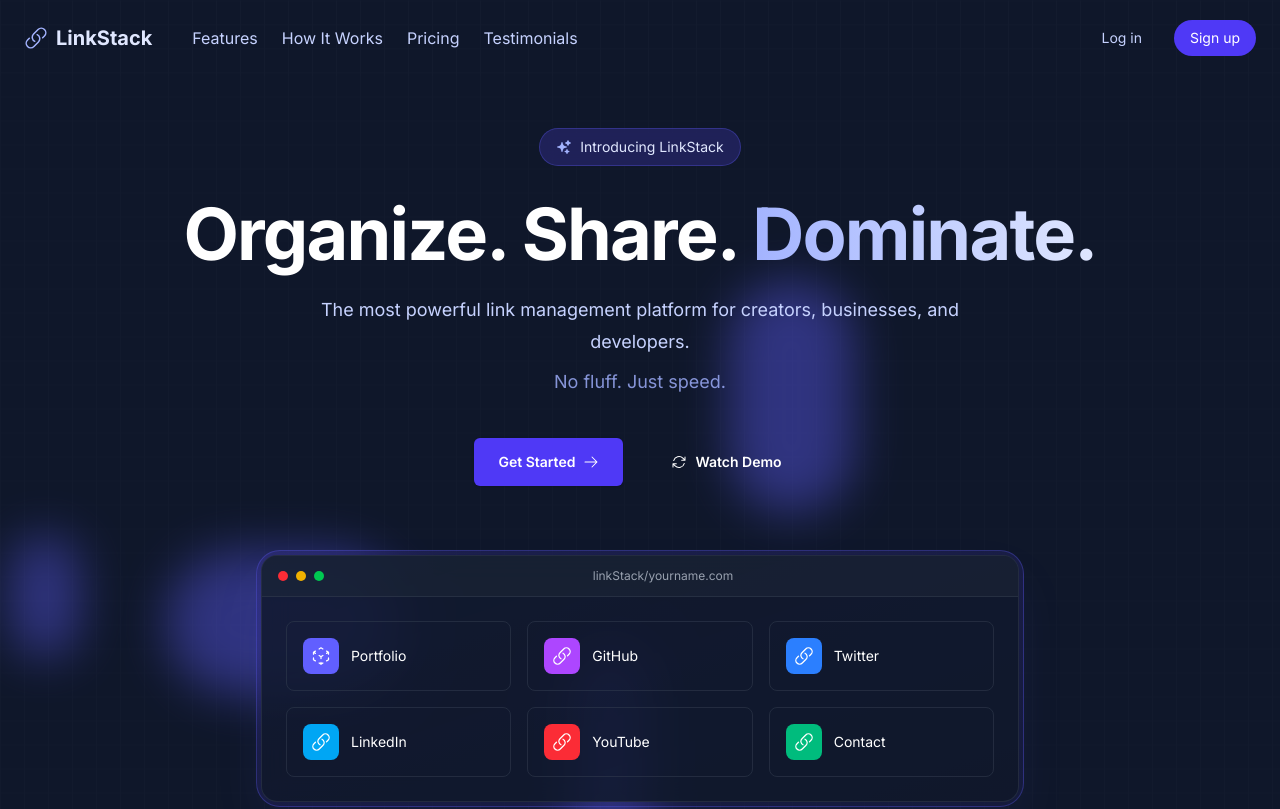
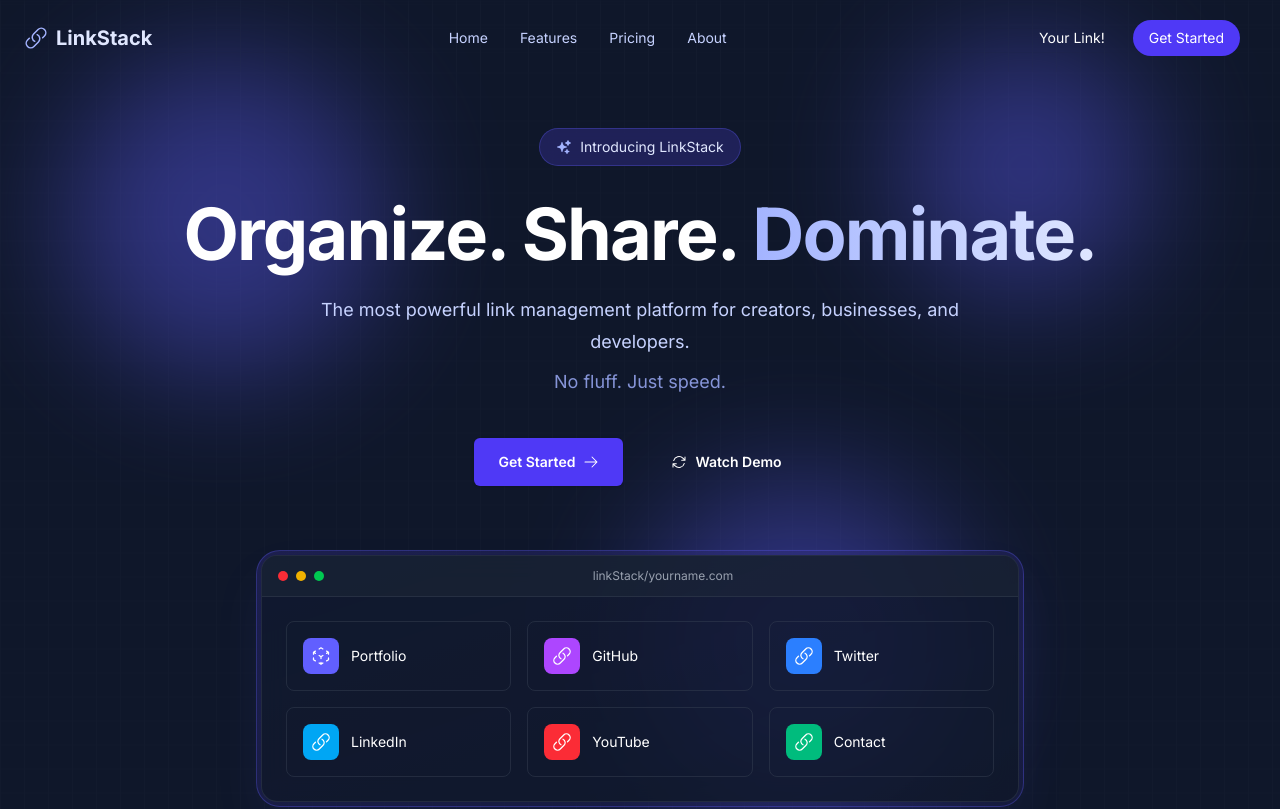
Before and after one commit to aakash-gupta02/LinkStack, a React (Vite) app in the folder frontend-client/: page / in a window 1280 px wide. Shown: the top 809 px of the page. Built offline with nearby package versions, Linux system fonts and the light colour scheme.

Commit message:
landing page fix done

```diff
--- a/frontend-client/src/components/Hero2.jsx
+++ b/frontend-client/src/components/Hero2.jsx
@@ -6,33 +6,14 @@ import {
   SparklesIcon,
 } from "@heroicons/react/24/solid";
 import { useNavigate } from "react-router-dom";
-import React from "react";
+import Background from "./laningPageCompo/Background";
 
 export default function Hero() {
   const navigate = useNavigate();
   return (
     <div className="relative bg-[#0F172A] overflow-hidden isolate">
       {/* **Cosmic Background** */}
-      <div className="absolute inset-0 -z-10 overflow-hidden">
-        <div className="absolute top-1/2 left-1/2 -translate-x-1/2 -translate-y-1/2 w-full h-full">
-          {/* Grid Mesh */}
-          <div className="absolute inset-0 bg-[linear-gradient(to_right,#1E293B_1px,transparent_1px),linear-gradient(to_bottom,#1E293B_1px,transparent_1px)] bg-[size:24px_24px] opacity-20" />
-
-          {/* Floating Orbs */}
-          {[...Array(6)].map((_, i) => (
-            <div
-              key={i}
-              className="absolute rounded-full bg-indigo-500 blur-xl opacity-40"
-              style={{
-                width: `${Math.random() * 200 + 50}px`,
-                height: `${Math.random() * 200 + 50}px`,
-                left: `${Math.random() * 100}%`,
-                top: `${Math.random() * 100}%`,
-              }}
-            />
-          ))}
-        </div>
-      </div>
+      <Background />
 
       {/* **Main Content** */}
       <div className="max-w-7xl mx-auto px-6 py-24 sm:py-32 lg:px-8">
@@ -66,7 +47,7 @@ export default function Hero() {
           <div className="mt-10 flex items-center justify-center gap-x-6">
             <a
               onClick={() => {
-                navigate("/login");
+                navigate("/link/dashboard");
               }}
               className="flex items-center gap-x-2 rounded-md bg-indigo-600 px-6 py-3.5 text-sm font-semibold text-white shadow-sm hover:bg-indigo-500 focus-visible:outline focus-visible:outline-2 focus-visible:outline-offset-2 focus-visible:outline-indigo-600"
             >
--- a/frontend-client/src/components/NavBar.jsx
+++ b/frontend-client/src/components/NavBar.jsx
@@ -1,19 +1,23 @@
 import { useState } from "react";
 import { Link, useNavigate } from "react-router-dom";
-import { useAuth } from "../context/AuthContext"; // Adjust path as needed
+import { useAuth } from "../context/AuthContext";
 import {
+  Bars3Icon,
+  XMarkIcon,
   UserIcon,
   Squares2X2Icon,
   ArrowRightStartOnRectangleIcon,
   LinkIcon,
 } from "@heroicons/react/24/solid";
 
-const NavBar = () => {
+const LinkNav = ({onNavClick}) => {
   const [isProfileOpen, setIsProfileOpen] = useState(false);
+  const [isMobileOpen, setIsMobileOpen] = useState(false);
   const { user, logout } = useAuth();
   const navigate = useNavigate();
 
   const toggleProfileModal = () => setIsProfileOpen(!isProfileOpen);
+  const toggleMobileMenu = () => setIsMobileOpen(!isMobileOpen);
 
   const handleLogout = () => {
     logout();
@@ -21,16 +25,32 @@ const NavBar = () => {
     setIsProfileOpen(false);
   };
 
+  const navLinks = [
+    { name: "Home",
+      onClick: onNavClick.heroRef,
+      href: "/" },
+    { name: "Features",
+      onClick: onNavClick.featuresRef,
+       href: "/features" },
+    { name: "Pricing",
+      onClick: onNavClick.pricingRef,
+      href: "/pricing" },
+    { name: "About",
+      onClick: onNavClick.aboutRef,
+      href: "/about" },
+
+  ];
+
   const profileLinks = [
     {
-      icon: <LinkIcon className="h-5 w-5 text-indigo-400" />,
-      text: "My Links Page",
+      icon: <UserIcon className="h-5 w-5 text-indigo-400" />,
+      text: "My Profile",
       action: () => navigate(`/${user?.username}`),
     },
     {
       icon: <Squares2X2Icon className="h-5 w-5 text-indigo-400" />,
       text: "Dashboard",
-      action: () => navigate("/link/dashboard"),
+      action: () => navigate("/dashboard"),
     },
     {
       icon: <ArrowRightStartOnRectangleIcon className="h-5 w-5 text-red-400" />,
@@ -40,46 +60,33 @@ const NavBar = () => {
   ];
 
   return (
-    <nav className=" flex items-center justify-between px-6 py-4 max-w-7xl mx-auto text-white">
-      {/* Cosmic Background Overlay */}
+    <header className="relative">
+      {/* Cosmic Overlay */}
       <div className="absolute inset-0 -z-10 bg-[linear-gradient(to_right,#1E293B_1px,transparent_1px),linear-gradient(to_bottom,#1E293B_1px,transparent_1px)] bg-[size:24px_24px] opacity-10" />
 
-      {/* Logo and Nav Links */}
+      <nav className="mx-auto max-w-7xl flex items-center justify-between px-6 py-4">
+        {/* Logo */}
         <div className="flex items-center">
-        <Link to="/" className="text-xl font-bold flex items-center">
+          <Link to="/" className="flex items-center text-xl font-bold">
             <LinkIcon className="mr-2 h-6 w-6 text-indigo-300" />
             <span className="text-indigo-100">LinkStack</span>
           </Link>
-
-        <div className="hidden md:flex ml-10 space-x-6">
-          <Link
-            to="/features"
-            className="text-indigo-200 hover:text-indigo-300 transition-colors duration-200"
-          >
-            Features
-          </Link>
-          <Link
-            to="/how-it-works"
-            className="text-indigo-200 hover:text-indigo-300 transition-colors duration-200"
-          >
-            How It Works
-          </Link>
-          <Link
-            to="/pricing"
-            className="text-indigo-200 hover:text-indigo-300 transition-colors duration-200"
-          >
-            Pricing
-          </Link>
-          <Link
-            to="/testimonials"
-            className="text-indigo-200 hover:text-indigo-300 transition-colors duration-200"
-          >
-            Testimonials
-          </Link>
-        </div>
         </div>
 
-      {/* Auth Buttons / Profile */}
+        {/* Desktop Nav Links */}
+        <div className="hidden md:flex items-center space-x-8">
+          {navLinks.map((link) => (
+            <Link
+              key={link.name}
+              onClick={link.onClick}
+              className="text-sm font-medium text-indigo-200 hover:text-indigo-300 transition-colors duration-200"
+            >
+              {link.name}
+            </Link>
+          ))}
+        </div>
+
+        {/* Right Section */}
         <div className="flex items-center space-x-4 relative">
           {user ? (
             <>
@@ -92,18 +99,14 @@ const NavBar = () => {
                   alt="Profile"
                   className="w-8 h-8 rounded-full object-cover border-2 border-indigo-400 group-hover:border-indigo-300 transition-colors duration-200"
                 />
-              <span className="text-sm font-medium text-indigo-200 hidden md:inline group-hover:text-indigo-300 transition-colors duration-200">
+                <span className="hidden md:inline text-sm font-medium text-indigo-200 group-hover:text-indigo-300 transition-colors duration-200">
                   {user.username}
                 </span>
               </div>
 
-            {/* Profile Modal */}
+              {/* Profile Dropdown */}
               {isProfileOpen && (
-              <div className="absolute right-0 top-12 w-64 bg-indigo-900/00 border border-indigo-500/30 rounded-xl shadow-xl z-50 overflow-hidden backdrop-blur-sm">
-                {/* Pointer/Arrow */}
-                <div className="absolute -top-2 right-4 w-3 h-3 bg-indigo-900/50 border-l border-t border-indigo-500/30 transform rotate-45 z-[-1]" />
-
-                {/* Profile Section */}
+                <div className="absolute right-0 top-12 w-64 bg-indigo-900/80 border border-indigo-500/30 rounded-xl shadow-xl z-50 backdrop-blur-sm">
                   <div className="px-4 py-3 border-b border-indigo-500/30">
                     <div className="flex items-center gap-3">
                       <img
@@ -113,16 +116,14 @@ const NavBar = () => {
                       />
                       <div>
                         <p className="font-medium text-sm text-indigo-100">
-                        {user.name || "User"} / @{user.username}
+                          {user.name || "User"}
                         </p>
-                      <p className="text-xs mt-1 text-indigo-300/80">
-                       {user.email}
+                        <p className="text-xs text-indigo-300/80">
+                          @{user.username}
                         </p>
                       </div>
                     </div>
                   </div>
-
-                {/* Action Links */}
                   <div className="py-2">
                     {profileLinks.map((link, index) => (
                       <button
@@ -142,24 +143,73 @@ const NavBar = () => {
               )}
             </>
           ) : (
-          <>
+            <div className="hidden md:flex items-center space-x-3">
+              <Link
+                to="/register"
+                className="px-4 py-2 text-sm font-medium text-white hover:bg-indigo-600 rounded-full transition-colors duration-200"
+              >
+                Your Link!
+              </Link>
               <Link
                 to="/login"
-              className="px-4 py-2 text-sm font-medium text-indigo-200 hover:text-indigo-300 transition-colors duration-200"
+                className="px-4 py-2 text-sm font-medium bg-indigo-600 text-white rounded-full hover:bg-indigo-500 transition-colors duration-200"
               >
-              Log in
+                Get Started
+              </Link>
+            </div>
+          )}
+
+          {/* Mobile Menu Button */}
+          <button
+            className="md:hidden text-indigo-200 hover:text-indigo-300"
+            onClick={toggleMobileMenu}
+          >
+            {isMobileOpen ? (
+              <XMarkIcon className="h-6 w-6" />
+            ) : (
+              <Bars3Icon className="h-6 w-6" />
+            )}
+          </button>
+        </div>
+      </nav>
+
+      {/* Mobile Menu */}
+      {isMobileOpen && (
+        <div className="md:hidden px-6 pb-6 space-y-4 bg-[#0F172A] border-t border-indigo-500/30">
+          {navLinks.map((link) => (
+            <Link
+              key={link.name}
+              onClick={() => {setIsMobileOpen(false)
+              link.onClick()
+              }}
+              className="block text-indigo-200 hover:text-indigo-300 transition-colors duration-200"
+            >
+              {link.name}
+            </Link>
+          ))}
+
+          {!user ? (
+            <div className="flex flex-col space-y-2">
+              <Link
+                to="/register"
+                onClick={() => setIsMobileOpen(false)}
+                className="px-4 py-2 text-sm font-medium text-white hover:bg-indigo-600 rounded-full text-center transition-colors duration-200"
+              >
+                Your Link!
               </Link>
               <Link
-              to="/register"
-              className="px-4 py-2 text-sm font-medium bg-indigo-600 text-white rounded-full hover:bg-indigo-500 transition-colors duration-200"
+                to="/login"
+                onClick={() => setIsMobileOpen(false)}
+                className="px-4 py-2 text-sm font-medium bg-indigo-600 text-white rounded-full text-center hover:bg-indigo-500 transition-colors duration-200"
               >
-              Sign up
+                Get Started
               </Link>
-          </>
+            </div>
+          ) : null}
+        </div>
       )}
-      </div>
-    </nav>
+    </header>
   );
 };
 
-export default NavBar;
+export default LinkNav;
--- /dev/null
+++ b/frontend-client/src/components/laningPageCompo/Background.jsx
@@ -0,0 +1,35 @@
+import React from 'react'
+
+const Background = () => {
+    // Responsive positions and sizes for orbs
+    const orbs = [
+        { width: '25vw', height: '25vw', left: '5vw', top: '7vh' },
+        { width: '25vw', height: '25vw', left: '50vw', top: '60vh' },
+        { width: '20vw', height: '20vw', left: '70vw', top: '5vh' },
+    ];
+
+    return (
+        <div className="absolute inset-0 -z-10 overflow-hidden">
+            <div className="absolute top-1/2 left-1/2 -translate-x-1/2 -translate-y-1/2 w-full h-full">
+                {/* Grid Mesh */}
+                <div className="absolute inset-0 bg-[linear-gradient(to_right,#1E293B_1px,transparent_1px),linear-gradient(to_bottom,#1E293B_1px,transparent_1px)] bg-[size:24px_24px] opacity-20" />
+
+                {/* Floating Orbs */}
+                {orbs.map((orb, i) => (
+                    <div
+                        key={i}
+                        className="absolute rounded-full bg-indigo-500 blur-3xl opacity-40"
+                        style={{
+                            width: orb.width,
+                            height: orb.height,
+                            left: orb.left,
+                            top: orb.top,
+                        }}
+                    />
+                ))}
+            </div>
+        </div>
+    )
+}
+
+export default Background
--- a/frontend-client/src/pages/LinkBioLanding.jsx
+++ b/frontend-client/src/pages/LinkBioLanding.jsx
@@ -1,4 +1,4 @@
-import React, { useState, useEffect } from "react";
+import React, { useState, useEffect, useRef } from "react";
 import NavBar from "../components/NavBar";
 import Hero2 from "../components/Hero2";
 import Features from "../components/Features";
@@ -9,6 +9,18 @@ import HorizontalScroll from "../components/HorizontalScroll";
 
 const LinkBioLanding = () => {
   const [scrolled, setScrolled] = useState(false);
+
+  // Create refs for each section
+  const navRef = useRef(null);
+  const heroRef = useRef(null);
+  const featuresRef = useRef(null);
+  const pricingRef = useRef(null);
+  const ctaRef = useRef(null);
+  const footerRef = useRef(null);
+
+  const scrollTo = (ref) => {
+    ref.current?.scrollIntoView({ behavior: "smooth" });
+  };
 
   useEffect(() => {
     const handleScroll = () => {
@@ -27,27 +39,42 @@ const LinkBioLanding = () => {
     <div className="bg-white text-gray-800">
       {/* Navigation */}
       <nav
-        className={`w-full fixed top-0 left-0 z-10 py-1 transition-all duration-500 ${
-          scrolled
+        ref={navRef}
+        className={`w-full fixed top-0 left-0 z-10 py-1 transition-all duration-500 ${scrolled
           ? "bg-indigo-500/30 backdrop-blur-lg backdrop-saturate-150 border-b border-white/10 shadow-lg"
           : "bg-transparent"
           }`}
       >
-        <NavBar />
+        <NavBar
+          onNavClick={{
+            heroRef: () => scrollTo(heroRef),
+            featuresRef: () => scrollTo(featuresRef),
+            pricingRef: () => scrollTo(pricingRef),
+            aboutRef: () => scrollTo(ctaRef),
+            footerRef: () => scrollTo(footerRef),
+          }}
+        />
       </nav>
 
+      <div ref={heroRef}>
         <Hero2 />
+      </div>
 
+      <div ref={featuresRef}>
         <Features />
-      {/* <HorizontalScroll /> */}
-      {/* Pricing Section */}
+      </div>
+
+      <div ref={pricingRef}>
         <Pricing />
+      </div>
 
-      {/* CTA Section */}
+      <div ref={ctaRef}>
         <Cta />
+      </div>
 
-      {/* Footer */}
+      <div ref={footerRef}>
         <Footer />
+      </div>
     </div>
   );
 };
```
Also changed, not shown: frontend-client/src/components/Cta.jsx (+7 -21 lines), frontend-client/src/components/Footer.jsx (+52 -18 lines). Lines whose indentation alone changed are shown as unchanged.
